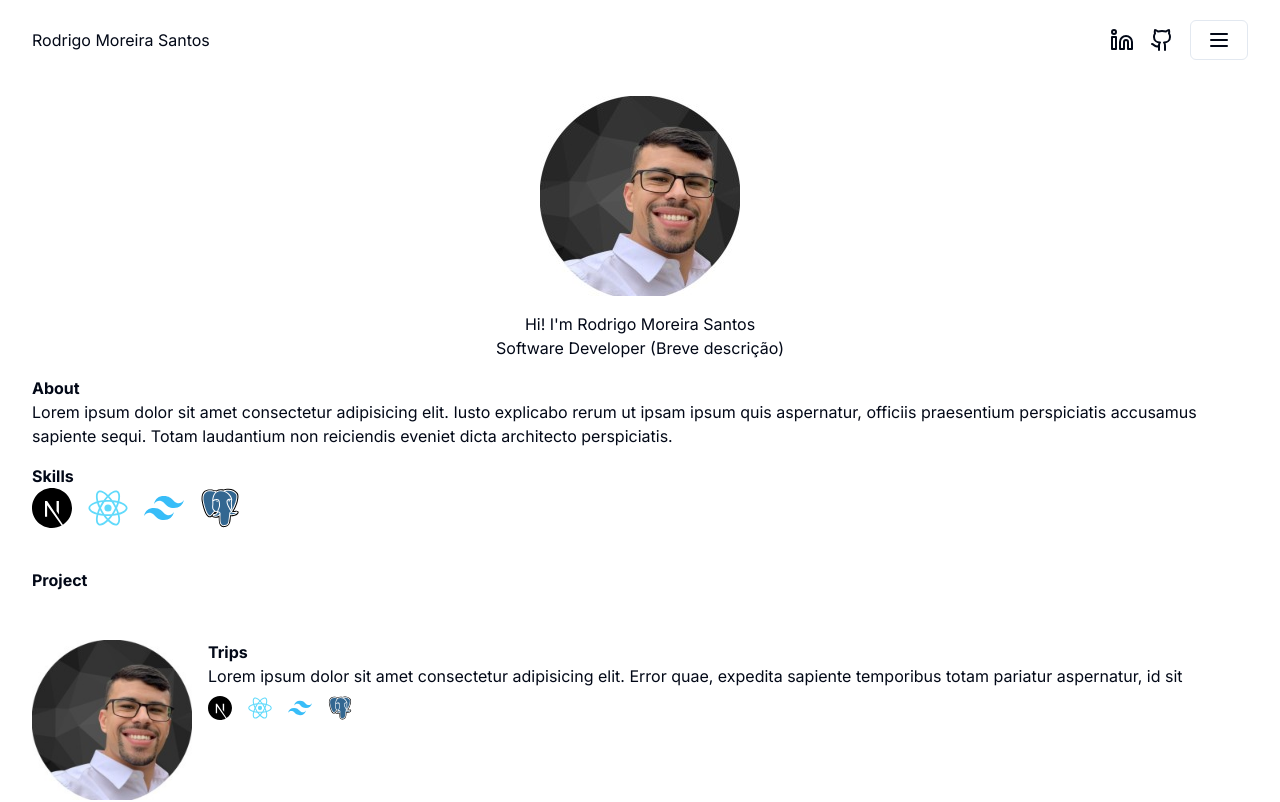
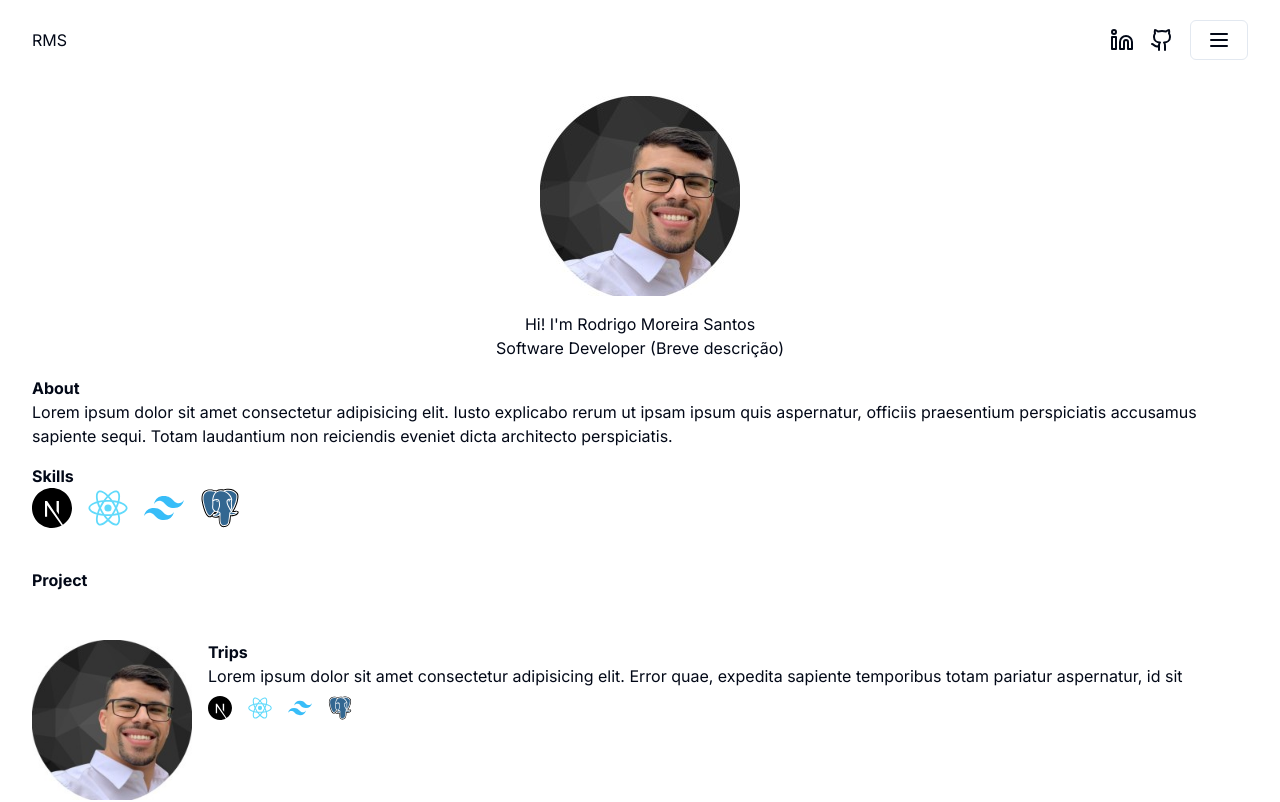
Before and after one commit to rodrigomoreirasantos/portfolio, a Next.js app: page / in a window 1280 px wide. Shown: the top 802 px of the page. Built offline with nearby package versions, Linux system fonts and the light colour scheme.

Commit message:
style: change name of head

```diff
--- a/components/ui/header.tsx
+++ b/components/ui/header.tsx
@@ -12,7 +12,7 @@ import Menu from "./menu";
 const Header = () => {
   return (
     <header className="container w-full flex flex-row justify-between items-center py-5">
-      <p>Rodrigo Moreira Santos</p>
+      <p>RMS</p>
       <div className="flex flex-row gap-4 items-center">
         <Link href="https://www.linkedin.com/in/rodrigo-moreira-santos/">
           <Linkedin />
```
